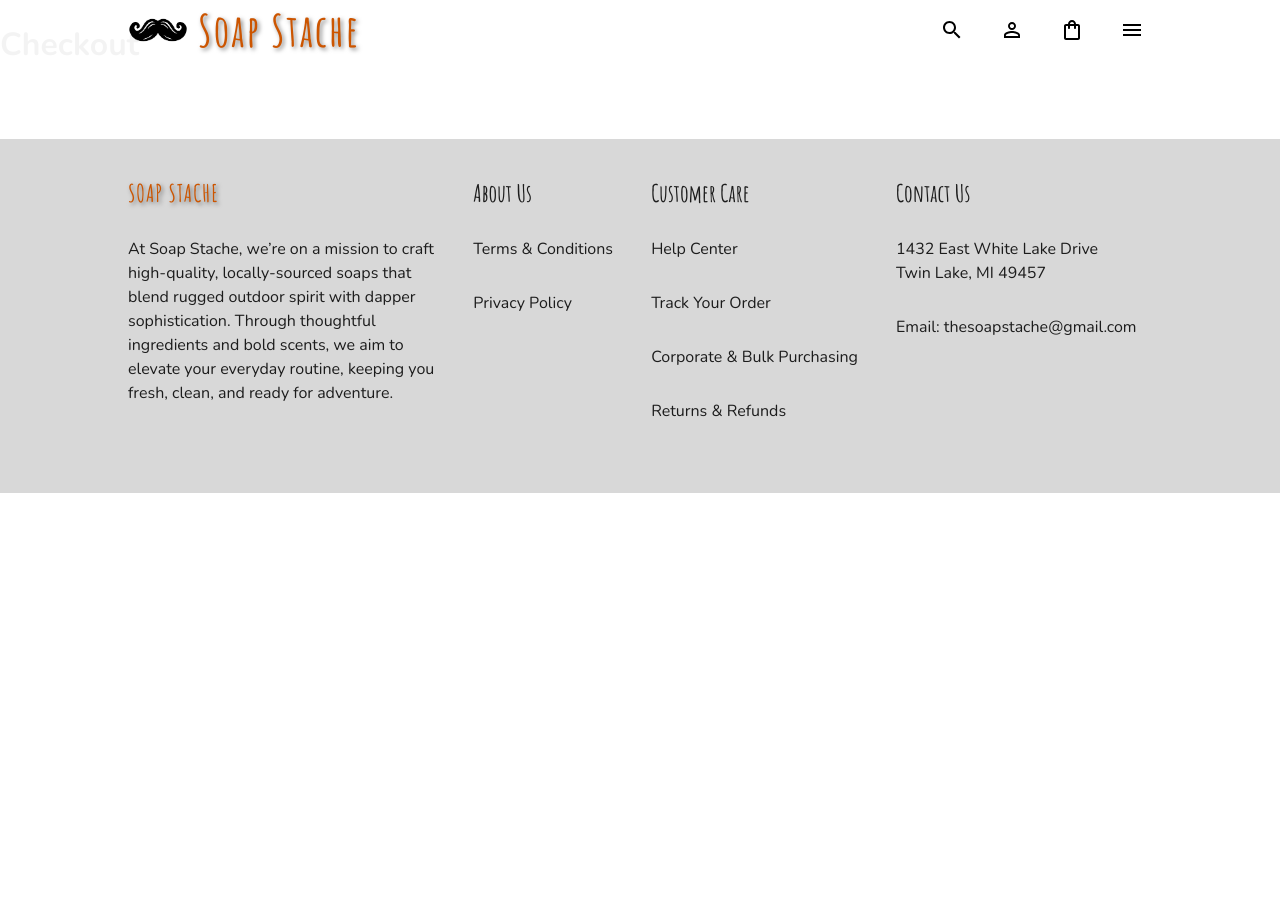
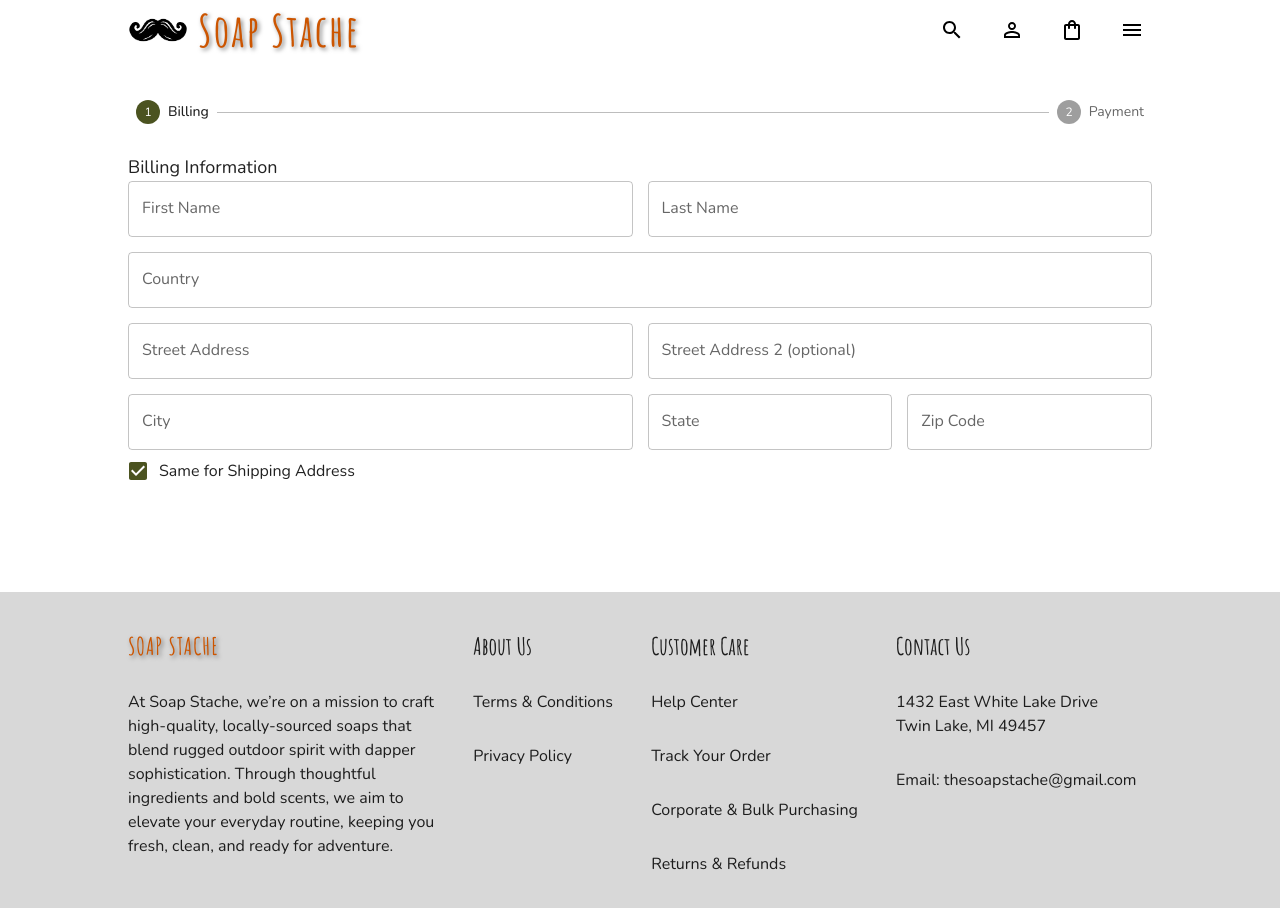
Before and after one commit to stepweaver/Soap-Stache, a React (Create React App) app in the folder client/: page /checkout in a window 1280 px wide. Shown: the top 908 px of the page. Before the commit the page ends 800 px from the top, so only its background shows below. Built offline with nearby package versions, Linux system fonts and the light colour scheme.

Commit message:
Created Checkout component with Shipping and AddressForm.
Added validation with yup.

Did a lot of work and need to save it before everything gets messed up!

```diff
--- /dev/null
+++ b/client/src/scenes/checkout/AddressForm.jsx
@@ -0,0 +1,135 @@
+import { Box, useMediaQuery, TextField } from '@mui/material';
+import { getIn } from 'formik';
+
+const AddressForm = ({
+  type,
+  values,
+  errors,
+  touched,
+  handleBlur,
+  handleChange,
+}) => {
+  const isNonMobile = useMediaQuery('(min-width:600px)');
+
+  // These functions allow for better readability of the code
+  const formattedName = (field) => `${type}.${field}`;
+
+  const formattedError = (field) =>
+    Boolean(
+      getIn(touched, formattedName(field)) &&
+        getIn(errors, formattedName(field))
+    );
+
+  const formattedHelper = (field) =>
+    getIn(touched, formattedName(field)) && getIn(errors, formattedName(field));
+
+  return (
+    <Box
+      display='grid'
+      gap='15px'
+      gridTemplateColumns='repeat(4, minmax(0, 1fr))'
+      sx={{
+        '& > div': { gridColumn: isNonMobile ? undefined : 'span 4' },
+      }}
+    >
+      <TextField
+        fullWidth
+        type='text'
+        label='First Name'
+        onBlur={handleBlur}
+        onChange={handleChange}
+        value={values.firstName}
+        name={formattedName('firstName')}
+        error={formattedError('firstName')}
+        helperText={formattedHelper('firstName')}
+        sx={{ gridColumn: 'span 2' }}
+      />
+      <TextField
+        fullWidth
+        type='text'
+        label='Last Name'
+        onBlur={handleBlur}
+        onChange={handleChange}
+        value={values.lastName}
+        name={formattedName('lastName')}
+        error={formattedError('lastName')}
+        helperText={formattedHelper('lastName')}
+        sx={{ gridColumn: 'span 2' }}
+      />
+      <TextField
+        fullWidth
+        type='text'
+        label='Country'
+        onBlur={handleBlur}
+        onChange={handleChange}
+        value={values.country}
+        name={formattedName('country')}
+        error={formattedError('country')}
+        helperText={formattedHelper('country')}
+        sx={{ gridColumn: 'span 4' }}
+      />
+      <TextField
+        fullWidth
+        type='text'
+        label='Street Address'
+        onBlur={handleBlur}
+        onChange={handleChange}
+        value={values.street1}
+        name={formattedName('street1')}
+        error={formattedError('street1')}
+        helperText={formattedHelper('street1')}
+        sx={{ gridColumn: 'span 2' }}
+      />
+      <TextField
+        fullWidth
+        type='text'
+        label='Street Address 2 (optional)'
+        onBlur={handleBlur}
+        onChange={handleChange}
+        value={values.street2}
+        name={formattedName('street2')}
+        error={formattedError('street2')}
+        helperText={formattedHelper('street2')}
+        sx={{ gridColumn: 'span 2' }}
+      />
+      <TextField
+        fullWidth
+        type='text'
+        label='City'
+        onBlur={handleBlur}
+        onChange={handleChange}
+        value={values.city}
+        name={formattedName('city')}
+        error={formattedError('city')}
+        helperText={formattedHelper('city')}
+        sx={{ gridColumn: 'span 2' }}
+      />
+      <TextField
+        fullWidth
+        type='text'
+        label='State'
+        onBlur={handleBlur}
+        onChange={handleChange}
+        value={values.state}
+        name={formattedName('state')}
+        error={formattedError('state')}
+        helperText={formattedHelper('state')}
+        sx={{ gridColumn: '1fr' }}
+      />
+      <TextField
+        fullWidth
+        type='text'
+        label='Zip Code'
+        onBlur={handleBlur}
+        onChange={handleChange}
+        value={values.zipCode}
+        name={formattedName('zipCode')}
+        error={formattedError('zipCode')}
+        helperText={formattedHelper('zipCode')}
+        sx={{ gridColumn: '1fr' }}
+      />
+    </Box>
+  );
+};
+
+export default AddressForm;
--- a/client/src/scenes/checkout/Checkout.jsx
+++ b/client/src/scenes/checkout/Checkout.jsx
@@ -1,8 +1,143 @@
+import { useSelector } from 'react-redux';
+import { Box, Button, Stepper, Step, StepLabel } from '@mui/material';
+import { Formik } from 'formik';
+import { useState } from 'react';
+import * as yup from 'yup';
+import Shipping from './Shipping';
+import { shades } from '../../theme';
+
+const initialValues = {
+  billingAddress: {
+    firstName: '',
+    lastName: '',
+    country: '',
+    street1: '',
+    street2: '',
+    city: '',
+    state: '',
+    zipCode: '',
+  },
+  shippingAddress: {
+    isSameAddress: true,
+    firstName: '',
+    lastName: '',
+    country: '',
+    street1: '',
+    street2: '',
+    city: '',
+    state: '',
+    zipCode: '',
+  },
+  email: '',
+  phoneNumber: '',
+};
+
+const checkoutSchema = [
+  yup.object().shape({
+    billingAddress: yup.object().shape({
+      firstName: yup.string().required('required'),
+      lastName: yup.string().required('required'),
+      country: yup.string().required('required'),
+      street1: yup.string().required('required'),
+      street2: yup.string(),
+      city: yup.string().required('required'),
+      state: yup.string().required('required'),
+      zipCode: yup.string().required('required'),
+    }),
+    shippingAddress: yup.object().shape({
+      isSameAddress: yup.boolean(),
+      firstName: yup.string().when('isSameAddress', {
+        is: false,
+        then: yup.string().required('required'),
+      }),
+      lastName: yup.string().when('isSameAddress', {
+        is: false,
+        then: yup.string().required('required'),
+      }),
+      country: yup.string().when('isSameAddress', {
+        is: false,
+        then: yup.string().required('required'),
+      }),
+      street1: yup.string().when('isSameAddress', {
+        is: false,
+        then: yup.string().required('required'),
+      }),
+      street2: yup.string(),
+      city: yup.string().when('isSameAddress', {
+        is: false,
+        then: yup.string().required('required'),
+      }),
+      state: yup.string().when('isSameAddress', {
+        is: false,
+        then: yup.string().required('required'),
+      }),
+      zipCode: yup.string().when('isSameAddress', {
+        is: false,
+        then: yup.string().required('required'),
+      }),
+    }),
+  }),
+  yup.object().shape({
+    email: yup.string().required('required'),
+    phoneNumber: yup.string().required('required'),
+  }),
+];
+
 const Checkout = () => {
+  const [activeStep, setActiveStep] = useState(0);
+  const cart = useSelector((state) => state.cart.cart);
+  const isFirstStep = activeStep === 0;
+  const isSecondStep = activeStep === 1;
+
+  const handleFormSubmit = (value, actions) => {
+    setActiveStep(activeStep + 1);
+  };
+
+  async function makePayment(values) {
+    // Stripe payment logic
+  }
+
   return (
-    <div className='checkout'>
-      <h1>Checkout</h1>
-    </div>
+    <Box width='80%' m='100px auto'>
+      <Stepper activeStep={activeStep} sx={{ m: '20px 0' }}>
+        <Step>
+          <StepLabel>Billing</StepLabel>
+        </Step>
+        <Step>
+          <StepLabel>Payment</StepLabel>
+        </Step>
+      </Stepper>
+      <Box>
+        <Formik
+          onSubmit={handleFormSubmit}
+          initialValues={initialValues}
+          validationSchema={checkoutSchema[activeStep]}
+        >
+          {({
+            values,
+            errors,
+            touched,
+            handleBlur,
+            handleChange,
+            handleSubmit,
+            setFieldValue,
+          }) => (
+            <form onSubmit={handleSubmit}>
+              {isFirstStep && (
+                <Shipping
+                  values={values}
+                  errors={errors}
+                  touched={touched}
+                  handleBlur={handleBlur}
+                  handleChange={handleChange}
+                  setFieldValue={setFieldValue}
+                />
+              )}
+            </form>
+          )}
+        </Formik>
+      </Box>
+    </Box>
   );
 };
 
--- /dev/null
+++ b/client/src/scenes/checkout/Shipping.jsx
@@ -0,0 +1,65 @@
+import { Box, Checkbox, FormControlLabel, Typography } from '@mui/material';
+import AddressForm from './AddressForm';
+
+const Shipping = ({
+  values,
+  errors,
+  touched,
+  handleBlur,
+  handleChange,
+  setFieldValue,
+}) => {
+  return (
+    <Box m='30px auto'>
+      {/* Billing Form */}
+      <Box>
+        <Typography sx={{ mg: '15px' }} fontSize='18px'>
+          Billing Information
+        </Typography>
+        <AddressForm
+          type='billingAddress'
+          values={values.billingAddress}
+          errors={errors}
+          touched={touched}
+          handleBlur={handleBlur}
+          handleChange={handleChange}
+        />
+      </Box>
+      <Box mb='20px'>
+        <FormControlLabel
+          label='Same for Shipping Address'
+          control={
+            <Checkbox
+              defaultChecked
+              value={values.shippingAddress.isSameAddress}
+              onChange={() =>
+                setFieldValue(
+                  'shippingAddress.isSameAddress',
+                  !values.shippingAddress.isSameAddress
+                )
+              }
+            />
+          }
+        />
+      </Box>
+      {/* Shipping Form */}
+      {!values.shippingAddress.isSameAddress && (
+        <Box>
+          <Typography sx={{ mg: '15px' }} fontSize='18px'>
+            Shipping Information
+          </Typography>
+          <AddressForm
+            type='shippingAddress'
+            values={values.shippingAddress}
+            errors={errors}
+            touched={touched}
+            handleBlur={handleBlur}
+            handleChange={handleChange}
+          />
+        </Box>
+      )}
+    </Box>
+  );
+};
+
+export default Shipping;
```
